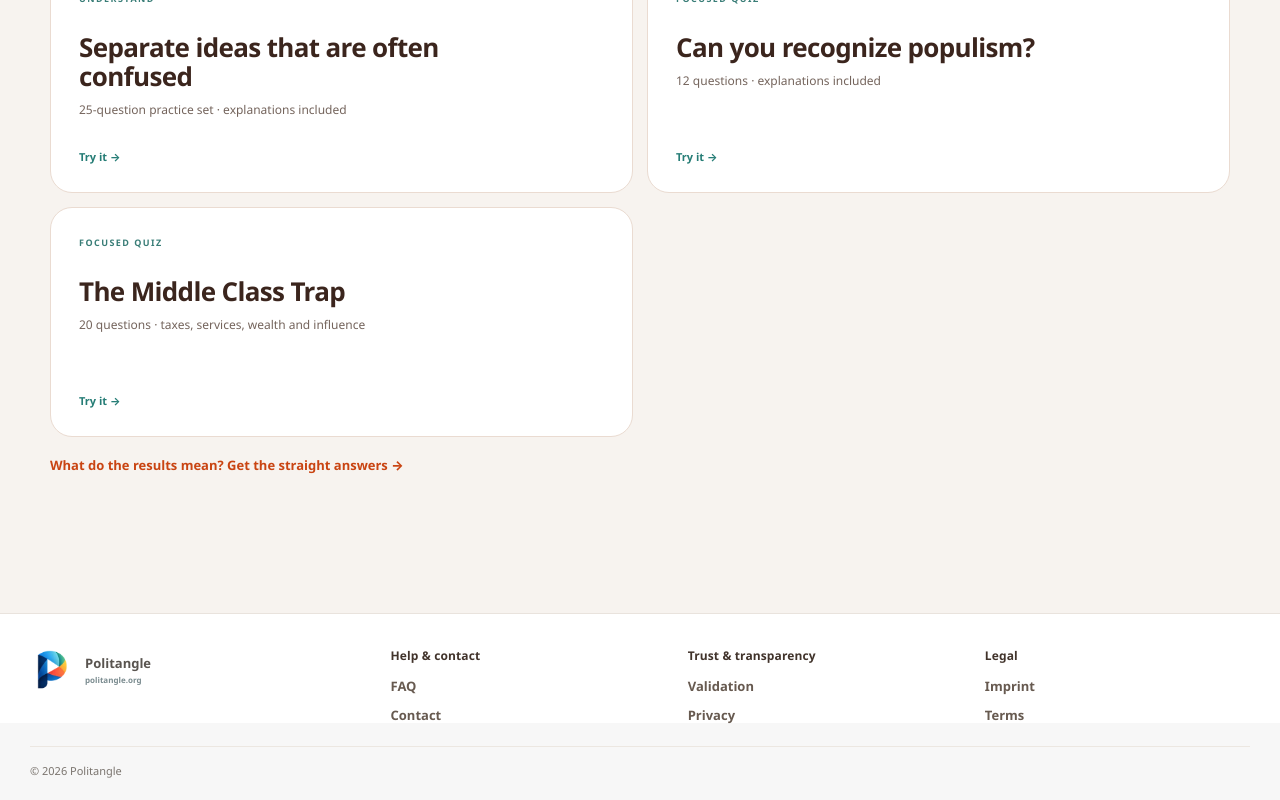
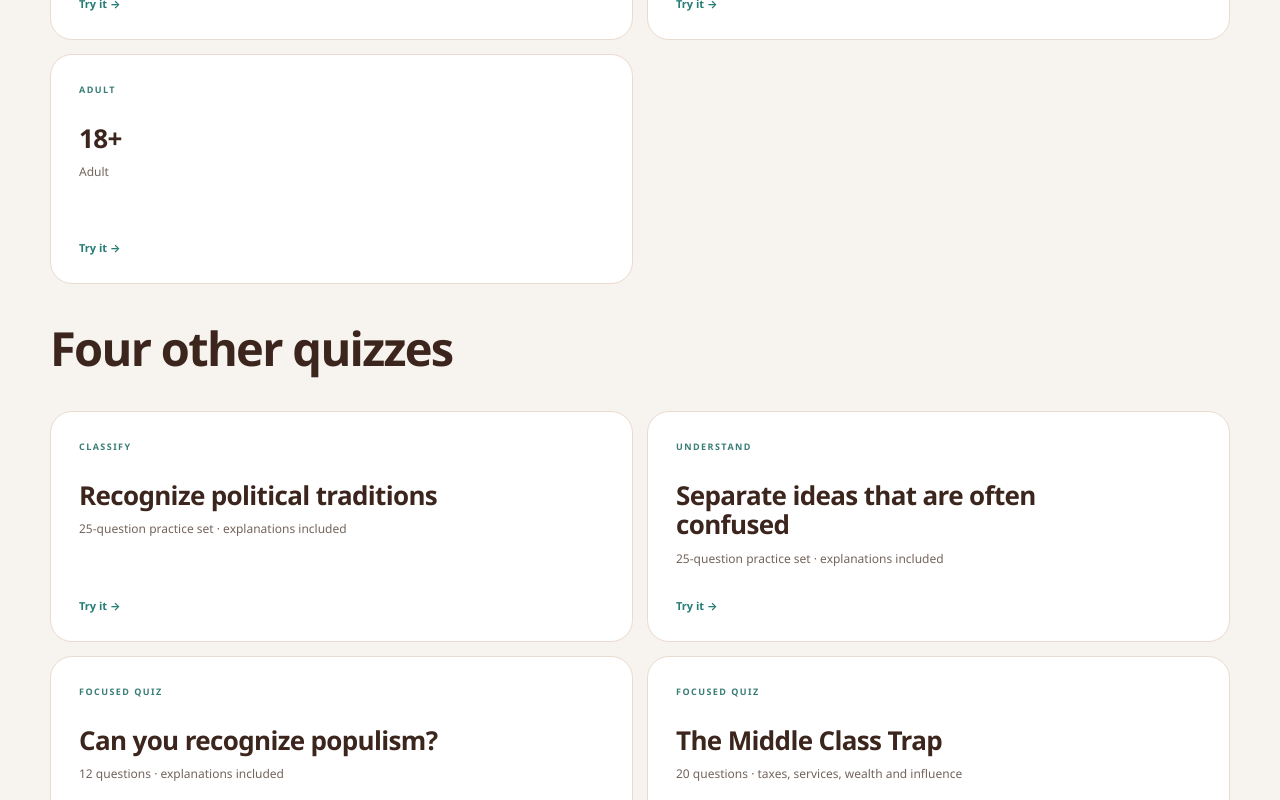
Before and after one commit to unikmo/Politangle, a Next.js app: page /quizzes in a window 1280 px wide. Shown: the part 720-1520 px from the top of the page. Before the commit the page ends 1498 px from the top, so only its background shows below. Built offline with nearby package versions, Linux system fonts and the light colour scheme.

Commit message:
Introduce age selection above other quizzes

```diff
--- a/app/quizzes/page.tsx
+++ b/app/quizzes/page.tsx
@@ -74,6 +74,8 @@ const copy: Record<Locale, Copy> = {
 export default function QuizzesPage() {
   const { locale } = useLocale();
   const c = copy[locale];
+  const ageTitle = {en:'Choose your age group',de:'Wähle deine Altersgruppe',es:'Elige tu grupo de edad',fr:'Choisis ta tranche d’âge','pt-br':'Escolha sua faixa etária'}[locale];
+  const otherTitle = {en:'Four other quizzes',de:'Vier weitere Quizze',es:'Otros cuatro cuestionarios',fr:'Quatre autres quiz','pt-br':'Outros quatro questionários'}[locale];
   const href = (path: string) => localePath(locale, path);
 
   return (
@@ -86,8 +88,10 @@ export default function QuizzesPage() {
           <p>{c.intro}</p>
         </div>
       </section>
-      <section className="quiz-choice-grid p-shell" aria-label={c.title}>
-        {c.cards.map((card) => (
+      <section className="p-shell" aria-labelledby="age-title" style={{paddingTop:32,paddingBottom:24}}><h2 id="age-title">{ageTitle}</h2><div className="quiz-choice-grid" style={{padding:0,margin:0}}>{(['junior','youth','adult'] as const).map((age,index)=><Link key={age} className="quiz-choice-card" href={href('/quiz?age='+age)}><span>{age.toUpperCase()}</span><strong>{['10–13','14–17','18+'][index]}</strong><small>{['Junior','Youth','Adult'][index]}</small><b>{c.start} →</b></Link>)}</div></section>
+      <section className="p-shell"><h2>{otherTitle}</h2></section>
+      <section className="quiz-choice-grid p-shell" aria-label={otherTitle}>
+        {c.cards.filter(card => card.label !== 'BELIEVE').map((card) => (
           <Link className="quiz-choice-card" href={href(card.href)} key={card.href}>
             <span>{card.label}</span>
             <strong>{card.title}</strong>
```
